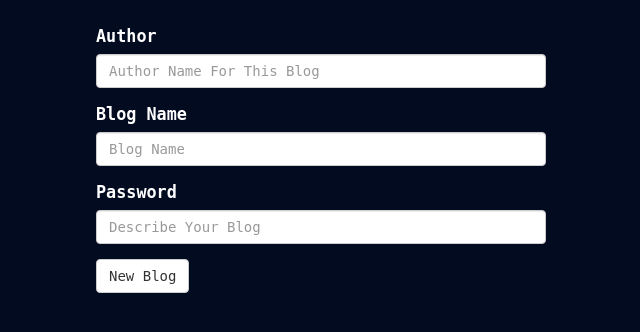
After one commit to aarsenault/MicroBlog, a Flask app: template src/templates/create_new_blog.html in a window 1280 px wide. The commit adds this page. Shown: the top 332 px of the page, without its empty margins (319-959 px from the left). Run offline with Flask 2, Linux system fonts and the light colour scheme; the template is opened without the code that fills it, so the values that code supplies are empty; some libraries are stand-ins or nearby versions.

Commit message:
Create new blogs from profile page - enter in db

```diff
--- a/src/app.py
+++ b/src/app.py
@@ -3,11 +3,15 @@
 from flask import Flask, render_template, request, session
 
 from src.common.database import Database
+from src.models.blog import Blog
 from src.models.user import User
+# from flask_debugtoolbar import DebugToolbarExtension
+
+#toolbar = DebugToolbarExtension(app)
 
 app = Flask(__name__)
 app.secret_key = 'test'
-
+app.debug = True
 
 # flask method that runs only once
 @app.before_first_request
@@ -58,25 +62,71 @@ def register_user():
     # method sets the session email already
     User.register(email, password)
 
+    # Need to check if already registered
+
     return render_template("profile.html", email=session['email'])
 
+
+@app.route('/auth/create_new_blog', methods=['POST'])
+def display_create_new_blog():
+
+    return render_template("create_new_blog.html")
+
+# registers new blog
+@app.route('/auth/new_blog', methods=['POST'])
+def register_blog():
+
+    # don't actually use the author rn.
+    # author = request.form['author']
+
+    title = request.form['blog_name']
+    description = request.form['description']
+
+    # get the user
+    user = User.get_by_email(session['email'])
+
+    # enter into database
+    new_blog = user.new_blog(title=title, description=description)
+    new_blog.save_to_mongo()
+
+    return render_template("profile.html", email=session['email'])
 
 @app.route('/blogs/<string:user_id>')
 @app.route('/blogs')
 def user_blogs(user_id=None):
     # takes the string after blogs - gets the user_id
 
+    # Finds the user depending on route
     if user_id is not None:
-        user = User.get_by_id(user_id=None)
-
+        user = User.get_by_id(user_id)
     else:
+        print("Trying to get user by email")
+        print("email is {}".format(session['email']))
         user = User.get_by_email(session['email'])
 
     # get's the user's blogs, stores in blogs
     blogs = user.get_blogs()
 
     # renders the template while passing the blogs
-    return render_template('user_blogs.html', blogs=blogs, email=user.email)
+    return render_template("user_blogs.html", blogs=blogs, email=user.email)
+
+
+@app.route('/posts/<string:blog_id>')
+def blog_posts(blog_id):
+    blog = Blog.from_mongo(blog_id)
+
+    posts = blog.get_posts()
+
+    render_template('posts.html', posts=posts, blog_title=blog.title)
+
+
+@app.route('/profile')
+def check_profile():
+
+    if session['email'] is not None:
+        return render_template('profile.html', email=session['email'])
+    else:
+        return render_template('login.html')
 
 
 if __name__ == '__main__':
--- a/src/templates/base.html
+++ b/src/templates/base.html
@@ -8,6 +8,9 @@
 
     <link rel="stylesheet" href="https://maxcdn.bootstrapcdn.com/bootstrap/3.3.7/css/bootstrap.min.css" integrity="sha384-BVYiiSIFeK1dGmJRAkycuHAHRg32OmUcww7on3RYdg4Va+PmSTsz/K68vbdEjh4u" crossorigin="anonymous">
     <link rel="stylesheet" href="{{ url_for('static', filename = 'css/main.css') }}" >
+
+        <!-- jQuery library -->
+    <script src="https://ajax.googleapis.com/ajax/libs/jquery/3.1.1/jquery.min.js"></script>
 
     <!-- Latest compiled and minified JavaScript -->
     <script src="https://maxcdn.bootstrapcdn.com/bootstrap/3.3.7/js/bootstrap.min.js" integrity="sha384-Tc5IQib027qvyjSMfHjOMaLkfuWVxZxUPnCJA7l2mCWNIpG9mGCD8wGNIcPD7Txa" crossorigin="anonymous"></script>
--- /dev/null
+++ b/src/templates/create_new_blog.html
@@ -0,0 +1,26 @@
+{% extends "base.html" %}
+
+{% block content %}
+<div class="container page-form">
+    <form id="login-form"  action="/auth/new_blog" method="post">
+
+        <div class="form-group">
+            <label for="author">Author</label>
+            <input type="text" class="form-control" id="author" name="author" placeholder="Author Name For This Blog">
+        </div>
+
+
+        <div class="form-group">
+            <label for="blog_name">Blog Name</label>
+            <input type="text" class="form-control" id="blog_name" name="blog_name" placeholder="Blog Name">
+        </div>
+        <div class="form-group">
+            <label for="description">Password</label>
+            <input type="text" class="form-control" id="description" name="description" placeholder="Describe Your Blog">
+        </div>
+
+        <button type="submit" class="btn btn-default">New Blog</button>
+    </form>
+</div>
+
+{% endblock %}
--- a/src/templates/register.html
+++ b/src/templates/register.html
@@ -2,7 +2,7 @@
 
 {% block content %}
 <div class="container page-form">
-    <form id="login-form"  action="/auth/login" method="post">
+    <form id="login-form"  action="/auth/register" method="post">
         <div class="form-group">
             <label for="email">Email</label>
             <input type="email" class="form-control" id="email" name="email" placeholder="youremail@email.com">
@@ -13,7 +13,7 @@
         </div>
         <div class="form-group">
             <label for="password">Confirm Password</label>
-            <input type="password" class="form-control" id="confirm_password" name="password" placeholder="Re-type Password">
+            <input type="password" class="form-control" id="confirm_password" name="confirm_password" placeholder="Re-type Password">
         </div>
         <button type="submit" class="btn btn-default">Sign up!</button>
     </form>
```
Also changed, not shown: src/models/user.py (+18 -0 lines), src/templates/posts.html (added, +18 -0 lines), src/templates/profile.html (+10 -1 lines), src/templates/user_blogs.html (+7 -3 lines), src/models/blog.py (line endings or trailing spaces).
